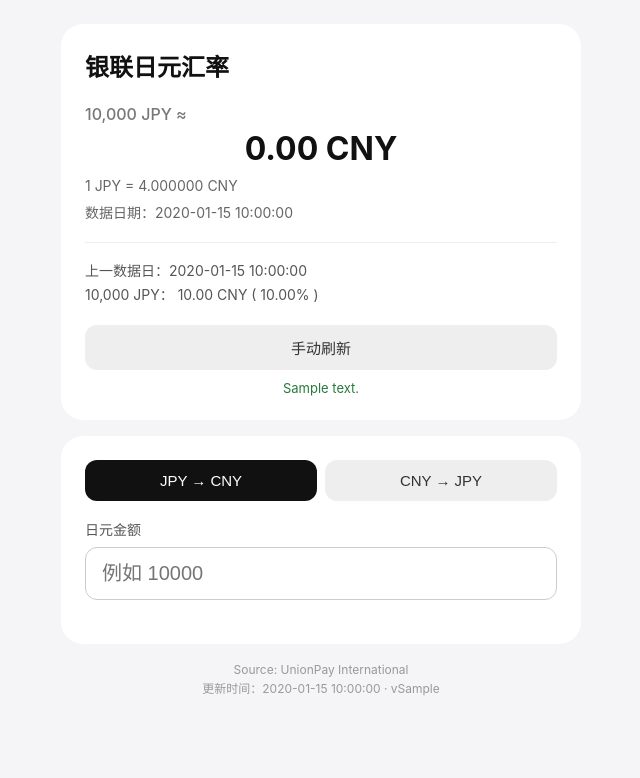
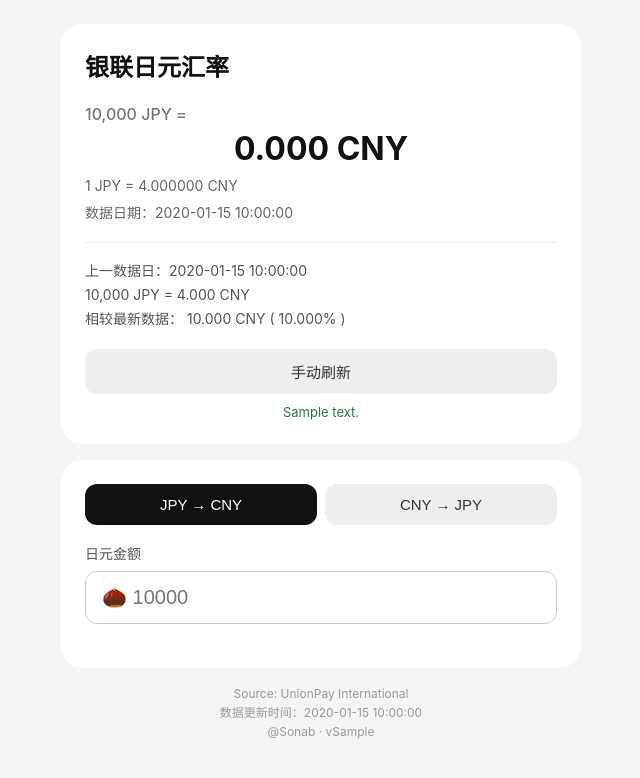
Before and after one commit to Sonab03/Unionpay-rate, a FastAPI app: template templates/index.html in a window 1280 px wide. Shown: the top 778 px of the page, without its empty margins (319-959 px from the left). Run offline with FastAPI, Linux system fonts and the light colour scheme; the template is opened without the code that fills it: most values are stand-ins (such as "Sample title", 1, 10 or a date in 2020).

Commit message:
v1.1.3 some small changes

```diff
--- a/app.py
+++ b/app.py
@@ -6,7 +6,7 @@ from unionpay import JST, get_latest_rate_snapshot, refresh_latest_rate_snapshot
 
 app = FastAPI()
 templates = Jinja2Templates(directory="templates")
-APP_VERSION = "1.1.2"
+APP_VERSION = "1.1.3"
 REFRESH_MESSAGES = {
     "updated": "汇率已更新",
     "current": "刚刚已经刷新，无需重复操作",
@@ -36,6 +36,7 @@ def home(request: Request):
 
         comparison = {
             "date": previous["curDate"],
+            "rate": previous_10000,
             "change": change,
             "change_pct": change_pct,
         }
--- a/templates/index.html
+++ b/templates/index.html
@@ -6,7 +6,7 @@
     <meta name="viewport"
           content="width=device-width, initial-scale=1.0">
 
-    <title>银联日元汇率</title>
+    <title>Sonab's 银联日元汇率</title>
 
     <style>
         * {
@@ -164,11 +164,11 @@
         <h1>银联日元汇率</h1>
 
         <div class="rate-jpy">
-            10,000 JPY ≈
+            10,000 JPY =
         </div>
 
         <div class="rate-cny">
-            {{ "%.2f"|format(latest_10000) }} CNY
+            {{ "%.3f"|format(latest_10000) }} CNY
         </div>
 
         <div class="secondary">
@@ -186,13 +186,17 @@
             </div>
 
             <div>
-                10,000 JPY：
+                10,000 JPY =
                 {% if comparison.change >= 0 %}+{% endif %}
-                {{ "%.2f"|format(comparison.change) }} CNY
+                {{ "%.3f"|format(comparison.rate) }} CNY
+                <br>
+                相较最新数据：
+                {% if comparison.change >= 0 %}+{% endif %}
+                {{ "%.3f"|format(comparison.change) }} CNY
 
                 (
                 {% if comparison.change_pct >= 0 %}+{% endif %}
-                {{ "%.2f"|format(comparison.change_pct) }}%
+                {{ "%.3f"|format(comparison.change_pct) }}%
                 )
             </div>
         </div>
@@ -238,7 +242,7 @@
             id="amount"
             type="number"
             inputmode="decimal"
-            placeholder="例如 10000"
+            placeholder="🌰 10000"
         >
 
         <div id="result"
@@ -251,7 +255,8 @@
 
     <div class="source">
         Source: UnionPay International<br>
-        更新时间：{{ updated_at_text }} · v{{ app_version }}
+        数据更新时间：{{ updated_at_text }} <br>
+        @Sonab · v{{ app_version }}
     </div>
 
 </div>
@@ -310,7 +315,7 @@
         cnyButton.classList.remove("active");
 
         inputLabel.textContent = "日元金额";
-        amount.placeholder = "例如 10000";
+        amount.placeholder = "🌰 10000";
 
         render();
     });
@@ -322,7 +327,7 @@
         jpyButton.classList.remove("active");
 
         inputLabel.textContent = "人民币金额";
-        amount.placeholder = "例如 500";
+        amount.placeholder = "🌰 500";
 
         render();
     });
```
